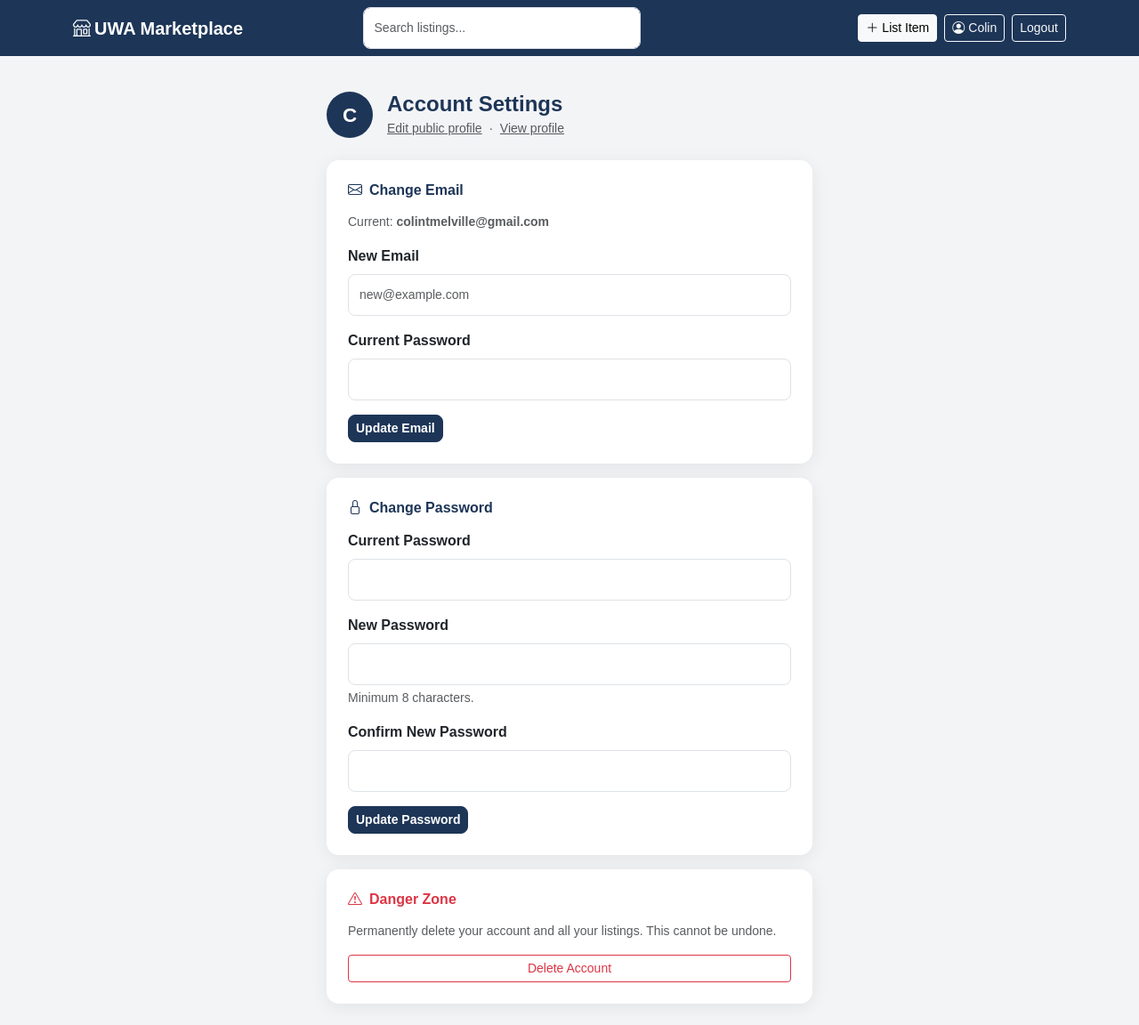
After one commit to joakee/cits3403-project, a Flask app: page /user/me/settings in a window 1280 px wide. The commit adds this page. Shown: the whole page at 89% size. Run offline with Flask 3, Linux system fonts and the light colour scheme; a user stored in the database is signed in; some libraries are stand-ins or nearby versions.

Commit message:
feat: implement user account management settings for email, password, and deletion with corresponding forms and routes

```diff
--- a/app/forms.py
+++ b/app/forms.py
@@ -80,6 +80,31 @@ class EditListingForm(FlaskForm):
     submit = SubmitField('Save Changes')
 
 
+class ChangeEmailForm(FlaskForm):
+    email = StringField('New Email', validators=[DataRequired(), Email()])
+    current_password = PasswordField('Current Password', validators=[DataRequired()])
+    submit = SubmitField('Update Email')
+
+    def validate_email(self, field):
+        if User.query.filter_by(email=field.data).first():
+            raise ValidationError('That email is already in use.')
+
+
+class ChangePasswordForm(FlaskForm):
+    current_password = PasswordField('Current Password', validators=[DataRequired()])
+    new_password = PasswordField('New Password', validators=[DataRequired(), Length(min=8)])
+    confirm_password = PasswordField(
+        'Confirm New Password',
+        validators=[DataRequired(), EqualTo('new_password')]
+    )
+    submit = SubmitField('Update Password')
+
+
+class DeleteAccountForm(FlaskForm):
+    password = PasswordField('Password', validators=[DataRequired()])
+    submit = SubmitField('Delete My Account')
+
+
 class ForgotPasswordForm(FlaskForm):
     email = StringField('Email', validators=[DataRequired(), Email()])
     submit = SubmitField('Continue')
--- a/app/routes/profile.py
+++ b/app/routes/profile.py
@@ -1,8 +1,9 @@
 from flask import Blueprint, render_template, redirect, url_for, flash, request
-from flask_login import login_required, current_user
+from flask_login import login_required, logout_user, current_user
+from werkzeug.security import check_password_hash, generate_password_hash
 from app import db
 from app.models import User, Listing
-from app.forms import EditProfileForm
+from app.forms import EditProfileForm, ChangeEmailForm, ChangePasswordForm, DeleteAccountForm
 
 bp = Blueprint('profile', __name__, url_prefix='/user')
 
@@ -53,3 +54,76 @@ def edit():
         flash('Profile updated.', 'success')
         return redirect(url_for('profile.view', user_id=current_user.id))
     return render_template('profile/edit.html', form=form)
+
+
+@bp.route('/me/settings', methods=['GET'])
+@login_required
+def settings():
+    email_form = ChangeEmailForm(prefix='email')
+    password_form = ChangePasswordForm(prefix='password')
+    delete_form = DeleteAccountForm(prefix='delete')
+    return render_template(
+        'profile/settings.html',
+        email_form=email_form,
+        password_form=password_form,
+        delete_form=delete_form,
+    )
+
+
+@bp.route('/me/settings/email', methods=['POST'])
+@login_required
+def settings_email():
+    email_form = ChangeEmailForm(prefix='email')
+    if email_form.validate_on_submit():
+        if not check_password_hash(current_user.password_hash, email_form.current_password.data):
+            flash('Incorrect password.', 'error')
+        else:
+            current_user.email = email_form.email.data
+            db.session.commit()
+            flash('Email address updated.', 'success')
+    else:
+        for field_errors in email_form.errors.values():
+            for error in field_errors:
+                flash(error, 'error')
+    return redirect(url_for('profile.settings'))
+
+
+@bp.route('/me/settings/password', methods=['POST'])
+@login_required
+def settings_password():
+    password_form = ChangePasswordForm(prefix='password')
+    if password_form.validate_on_submit():
+        if not check_password_hash(current_user.password_hash, password_form.current_password.data):
+            flash('Incorrect current password.', 'error')
+        else:
+            current_user.password_hash = generate_password_hash(
+                password_form.new_password.data, method='pbkdf2:sha256'
+            )
+            db.session.commit()
+            flash('Password updated successfully.', 'success')
+    else:
+        for field_errors in password_form.errors.values():
+            for error in field_errors:
+                flash(error, 'error')
+    return redirect(url_for('profile.settings'))
+
+
+@bp.route('/me/settings/delete', methods=['POST'])
+@login_required
+def settings_delete():
+    delete_form = DeleteAccountForm(prefix='delete')
+    if delete_form.validate_on_submit():
+        if not check_password_hash(current_user.password_hash, delete_form.password.data):
+            flash('Incorrect password.', 'error')
+            return redirect(url_for('profile.settings'))
+        user = current_user._get_current_object()
+        logout_user()
+        Listing.query.filter_by(seller_id=user.id).delete()
+        db.session.delete(user)
+        db.session.commit()
+        flash('Your account has been deleted.', 'info')
+        return redirect(url_for('auth.register'))
+    for field_errors in delete_form.errors.values():
+        for error in field_errors:
+            flash(error, 'error')
+    return redirect(url_for('profile.settings'))
--- a/app/static/css/style.css
+++ b/app/static/css/style.css
@@ -219,8 +219,12 @@ body {
     transition: transform 0.15s ease, box-shadow 0.15s ease;
     text-decoration: none;
     color: inherit;
-    display: block;
+    cursor: pointer;
+    display: flex;
+    flex-direction: column;
     height: 100%;
+    overflow: hidden;
+    background-color: var(--white);
 }
 
 .listing-card:hover {
@@ -233,8 +237,7 @@ body {
     height: 160px;
     object-fit: cover;
     width: 100%;
-    border-top-left-radius: var(--radius-card);
-    border-top-right-radius: var(--radius-card);
+    flex-shrink: 0;
 }
 
 .listing-img-placeholder {
@@ -245,8 +248,7 @@ body {
     justify-content: center;
     font-size: 2.5rem;
     color: #aab4c0;
-    border-top-left-radius: var(--radius-card);
-    border-top-right-radius: var(--radius-card);
+    flex-shrink: 0;
 }
 
 .listing-price {
--- /dev/null
+++ b/app/templates/profile/settings.html
@@ -0,0 +1,110 @@
+{% extends "base.html" %}
+{% block title %}Account Settings | UWA Marketplace{% endblock %}
+
+{% block content %}
+<div class="row justify-content-center">
+    <div class="col-md-7 col-lg-6">
+
+        <!-- Page header -->
+        <div class="d-flex align-items-center gap-3 mb-4">
+            <div class="avatar-circle" style="width:52px;height:52px;font-size:1.4rem;">
+                {{ current_user.username[0].upper() }}
+            </div>
+            <div>
+                <h4 class="mb-0 fw-bold" style="color:#1d3557;">Account Settings</h4>
+                <small class="text-muted">
+                    <a href="{{ url_for('profile.edit') }}" class="text-muted">Edit public profile</a>
+                    &nbsp;·&nbsp;
+                    <a href="{{ url_for('profile.view', user_id=current_user.id) }}" class="text-muted">View profile</a>
+                </small>
+            </div>
+        </div>
+
+        <!-- Change Email -->
+        <div class="card p-4 mb-3">
+            <h6 class="fw-bold mb-3" style="color:#1d3557;">
+                <i class="bi bi-envelope me-2"></i>Change Email
+            </h6>
+            <p class="text-muted small mb-3">Current: <strong>{{ current_user.email }}</strong></p>
+            <form method="POST" action="{{ url_for('profile.settings_email') }}">
+                {{ email_form.hidden_tag() }}
+
+                <div class="mb-3">
+                    <label class="form-label fw-semibold">{{ email_form.email.label.text }}</label>
+                    {{ email_form.email(class_="form-control", placeholder="new@example.com") }}
+                    {% for error in email_form.email.errors %}
+                        <div class="text-danger small mt-1">{{ error }}</div>
+                    {% endfor %}
+                </div>
+
+                <div class="mb-3">
+                    <label class="form-label fw-semibold">{{ email_form.current_password.label.text }}</label>
+                    {{ email_form.current_password(class_="form-control") }}
+                </div>
+
+                {{ email_form.submit(class_="btn btn-primary btn-sm") }}
+            </form>
+        </div>
+
+        <!-- Change Password -->
+        <div class="card p-4 mb-3">
+            <h6 class="fw-bold mb-3" style="color:#1d3557;">
+                <i class="bi bi-lock me-2"></i>Change Password
+            </h6>
+            <form method="POST" action="{{ url_for('profile.settings_password') }}">
+                {{ password_form.hidden_tag() }}
+
+                <div class="mb-3">
+                    <label class="form-label fw-semibold">{{ password_form.current_password.label.text }}</label>
+                    {{ password_form.current_password(class_="form-control") }}
+                </div>
+
+                <div class="mb-3">
+                    <label class="form-label fw-semibold">{{ password_form.new_password.label.text }}</label>
+                    {{ password_form.new_password(class_="form-control") }}
+                    <div class="form-text">Minimum 8 characters.</div>
+                    {% for error in password_form.new_password.errors %}
+                        <div class="text-danger small mt-1">{{ error }}</div>
+                    {% endfor %}
+                </div>
+
+                <div class="mb-3">
+                    <label class="form-label fw-semibold">{{ password_form.confirm_password.label.text }}</label>
+                    {{ password_form.confirm_password(class_="form-control") }}
+                    {% for error in password_form.confirm_password.errors %}
+                        <div class="text-danger small mt-1">{{ error }}</div>
+                    {% endfor %}
+                </div>
+
+                {{ password_form.submit(class_="btn btn-primary btn-sm") }}
+            </form>
+        </div>
+
+        <!-- Danger Zone -->
+        <div class="card p-4 border-danger">
+            <h6 class="fw-bold mb-3 text-danger">
+                <i class="bi bi-exclamation-triangle me-2"></i>Danger Zone
+            </h6>
+            <p class="text-muted small mb-3">
+                Permanently delete your account and all your listings. This cannot be undone.
+            </p>
+            <button class="btn btn-outline-danger btn-sm" type="button"
+                    data-bs-toggle="collapse" data-bs-target="#deleteSection">
+                Delete Account
+            </button>
+            <div class="collapse mt-3" id="deleteSection">
+                <form method="POST" action="{{ url_for('profile.settings_delete') }}"
+                      onsubmit="return confirm('This will permanently delete your account and all listings. Are you sure?')">
+                    {{ delete_form.hidden_tag() }}
+                    <div class="mb-3">
+                        <label class="form-label fw-semibold">{{ delete_form.password.label.text }}</label>
+                        {{ delete_form.password(class_="form-control") }}
+                    </div>
+                    {{ delete_form.submit(class_="btn btn-danger btn-sm") }}
+                </form>
+            </div>
+        </div>
+
+    </div>
+</div>
+{% endblock %}
--- a/app/templates/profile/view.html
+++ b/app/templates/profile/view.html
@@ -26,6 +26,9 @@
                     </a>
                     <a href="{{ url_for('listings.new') }}" class="btn btn-primary btn-sm">
                         <i class="bi bi-plus-lg me-1"></i>New Listing
+                    </a>
+                    <a href="{{ url_for('profile.settings') }}" class="btn btn-outline-secondary btn-sm">
+                        <i class="bi bi-gear me-1"></i>Settings
                     </a>
                 {% endif %}
             </div>
```
Also changed, not shown: BACKEND.md (added, +187 -0 lines), app/templates/listings/index.html (+12 -5 lines).
